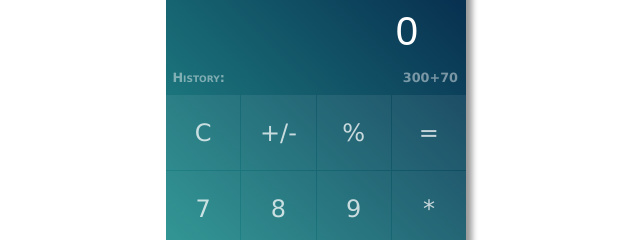
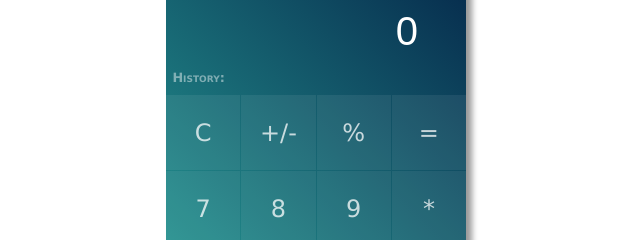
Before and after one commit to ThomasTW935/Calculator, a plain HTML site: page index.html in a window 1280 px wide. Shown: the part 180-420 px from the top of the page, 324-964 px from the left. Drawn offline with nearby package versions, Linux system fonts and the light colour scheme.

Commit message:
Update index.html

```diff
--- a/index.html
+++ b/index.html
@@ -16,7 +16,7 @@
     <div class="calculator-background">
         <div class="calculator-display"><input type="text" placeholder="0"  readonly></div>
         <div class="calculator-history"> History:
-                <span>300+70</span>
+                <span></span>
         </div>
         <div class="calculator-buttons">
             <button class="calculator-buttons-functions">C</button>
```
